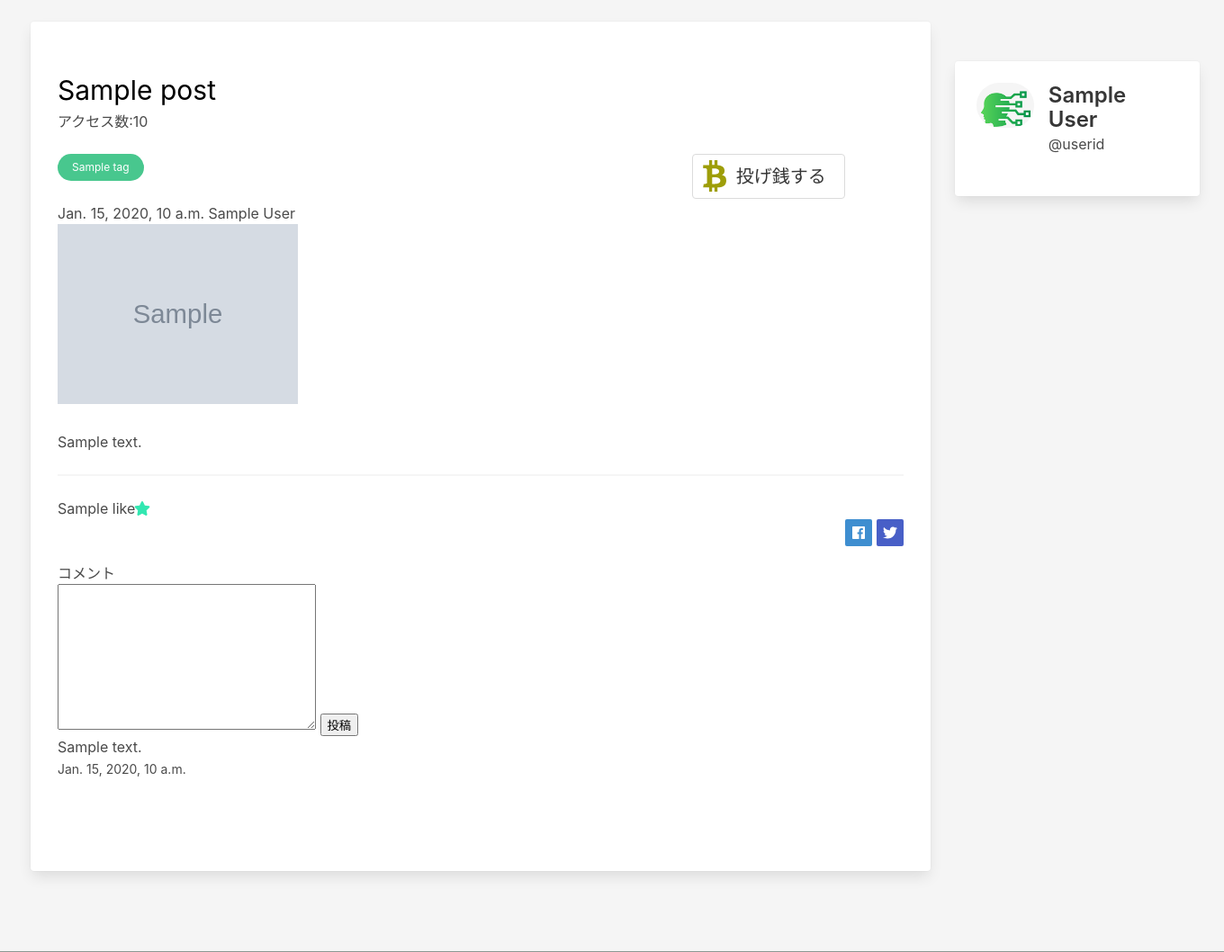
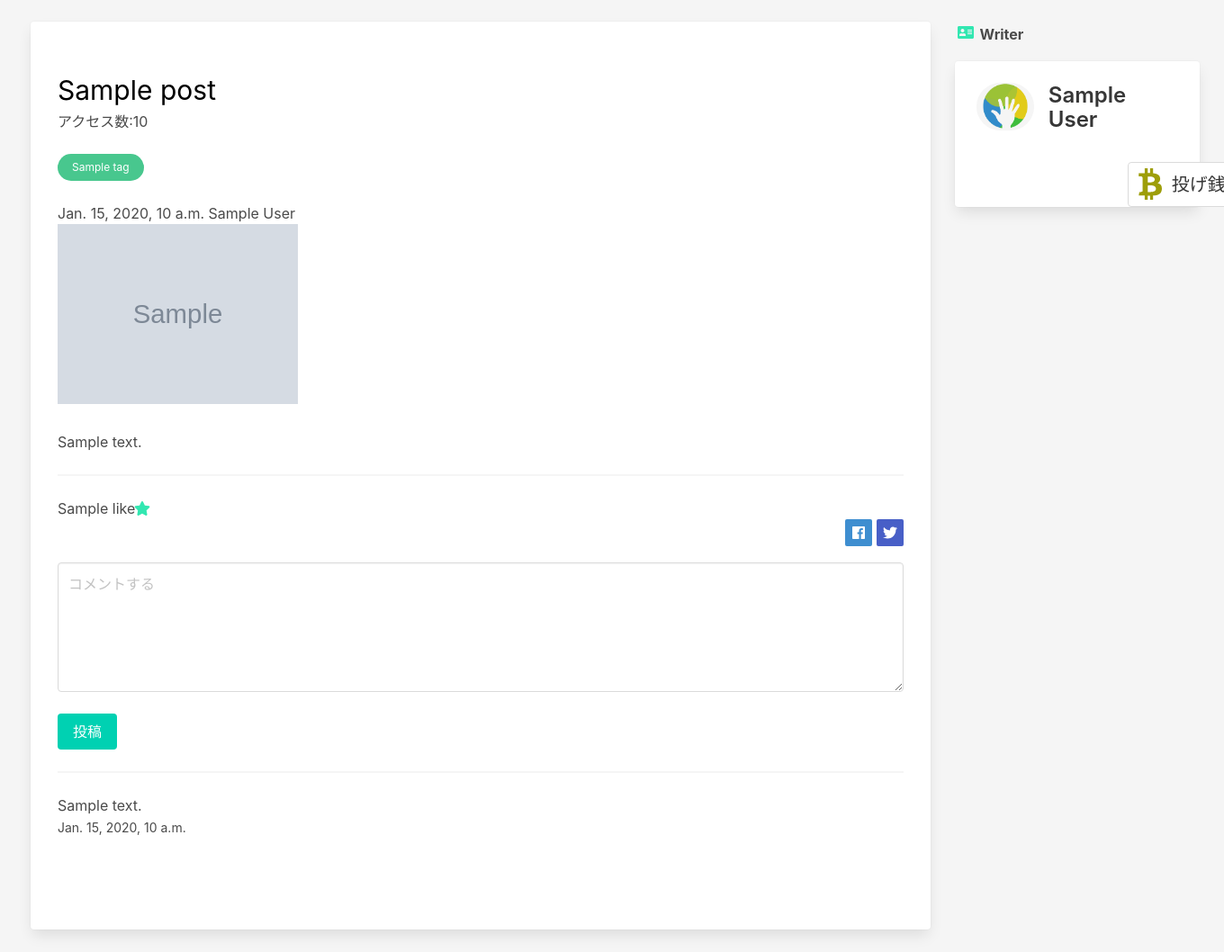
Before and after one commit to kisikisikisi/Withdom, a Django app: template app/posts/templates/posts/post_detail.html in a window 1360 px wide; the page is wider, and only the part inside the window is pictured. Shown: the part 72-1130 px from the top of that part at 90% size. Run offline with Django 3.2, Linux system fonts and the light colour scheme; the template is opened without the code that fills it: most values are stand-ins (such as "Sample title", 1, 10 or a date in 2020); grey boxes marked "Sample" are stand-in pictures; some libraries are stand-ins or nearby versions.

Commit message:
投げ銭、コメント欄のデザイン修正

```diff
--- a/app/posts/templates/posts/post_detail.html
+++ b/app/posts/templates/posts/post_detail.html
@@ -6,6 +6,7 @@
 <script src="//cdnjs.cloudflare.com/ajax/libs/highlight.js/10.5.0/highlight.min.js"></script>
 <script>hljs.initHighlightingOnLoad();</script>
 <title>{{ post.title}} - CreHub</title>
+
 <body>
     <script>
         function api_like() {
@@ -27,6 +28,12 @@
         <br />
 
         <div class="user-card">
+            <div class="card-icon">
+                <span class="icon has-text-info">
+                    <i class="fas fa-address-card" aria-hidden="true" style="color: rgb(50, 231, 177);"></i>
+                </span>
+                <span>Writer</span>
+            </div>
             <div class="card">
                 <div class="card-image">
                 </div>
@@ -34,16 +41,28 @@
                     <div class="media">
                         <div class="media-left">
                             <figure class="image is-64x64">
-                                <img class="is-rounded" src="{% static 'posts/images/logo3.png' %}">
+                                <img class="is-rounded" src="{% static 'posts/images/top-image.png' %}">
                             </figure>
                         </div>
                         <div class="media-content">
                             <p class="title is-4">{{ post.author }}</p>
-                            <p class="subtitle is-6">@userid</p>
                         </div>
                     </div>
                     <div class="content">
-                        <!-- カードの内容 -->
+                        {% if post.btc %}
+                        <div class="throw-money">
+                            <div
+                                onclick="obj=document.getElementById('open').style; obj.display=(obj.display=='none')?'block':'none';">
+                                <a class="button is-medium" style="cursor:pointer;"><span class="icon is-small">
+                                        <i class="fab fa-btc" aria-hidden="true"
+                                            style="color:rgb(158, 158, 9); font-size: 35px; "></i>
+                                    </span>　投げ銭する</a>
+                            </div>
+                            <div id="open" style="display:none;clear:both;">
+                                {{ post.btc }}
+                            </div>
+                        </div>
+                        {% endif %}
                     </div>
                 </div>
             </div>
@@ -58,20 +77,7 @@
             <br />
             {% for tag in post.tags.all %}
             <button class="button is-success is-small is-rounded">{{ tag }}</button> {% endfor %}
-            {% if post.btc %}
-            <div class="throw-money">
-                <div
-                    onclick="obj=document.getElementById('open').style; obj.display=(obj.display=='none')?'block':'none';">
-                    <a class="button is-medium" style="cursor:pointer;"><span class="icon is-small">
-                            <i class="fab fa-btc" aria-hidden="true"
-                                style="color:rgb(158, 158, 9); font-size: 35px; "></i>
-                        </span>　投げ銭する</a>
-                </div>
-                <div id="open" style="display:none;clear:both;">
-                    {{ post.btc }}
-                </div>
-            </div>
-            {% endif %}
+
             <br /><br />
 
             {{ post.published }}
@@ -98,13 +104,17 @@
             </div>
 
             <div class="share-sns">
-                <a class="button is-small is-facebook is-info" href="http://www.facebook.com/share.php?u={{ request.scheme }}://{{ request.get_host }}{{ request.path }}&t={{ item_obj.title }}" target="_blank">
+                <a class="button is-small is-facebook is-info"
+                    href="http://www.facebook.com/share.php?u={{ request.scheme }}://{{ request.get_host }}{{ request.path }}&t={{ item_obj.title }}"
+                    target="_blank">
                     <span class="icon">
                         <i class="fab fa-facebook fa-lg"></i>
                     </span>
                 </a>
 
-                <a class="button is-small is-twitter is-link" href="http://www.twitter.com/share?url={{ request.scheme }}://{{ request.get_host }}{{ request.path }}&t={{ item_obj.title }}" target="_blank">
+                <a class="button is-small is-twitter is-link"
+                    href="http://www.twitter.com/share?url={{ request.scheme }}://{{ request.get_host }}{{ request.path }}&t={{ item_obj.title }}"
+                    target="_blank">
                     <span class="icon">
                         <i class="fab fa-twitter fa-lg"></i>
                     </span>
@@ -113,11 +123,12 @@
 
             <br /><br />
             <form action="" method="POST">
-                <p><label for="com">コメント</label></p>
                 {% csrf_token %}
-                <textarea name="text" id="com" cols="30" rows="10"></textarea>
-                <button type="submit">投稿</button>
+                <textarea class="textarea" placeholder="コメントする" name="text" id="com" cols="30" rows="5"></textarea>
+                <br />
+                <button class="button is-primary" type="submit">投稿</button>
             </form>
+            <hr>
 
             {% for comment in post.comments.all %}
             <p>{{ comment.text }}</br><small>{{ comment.posted_at }}</small></p>
```
